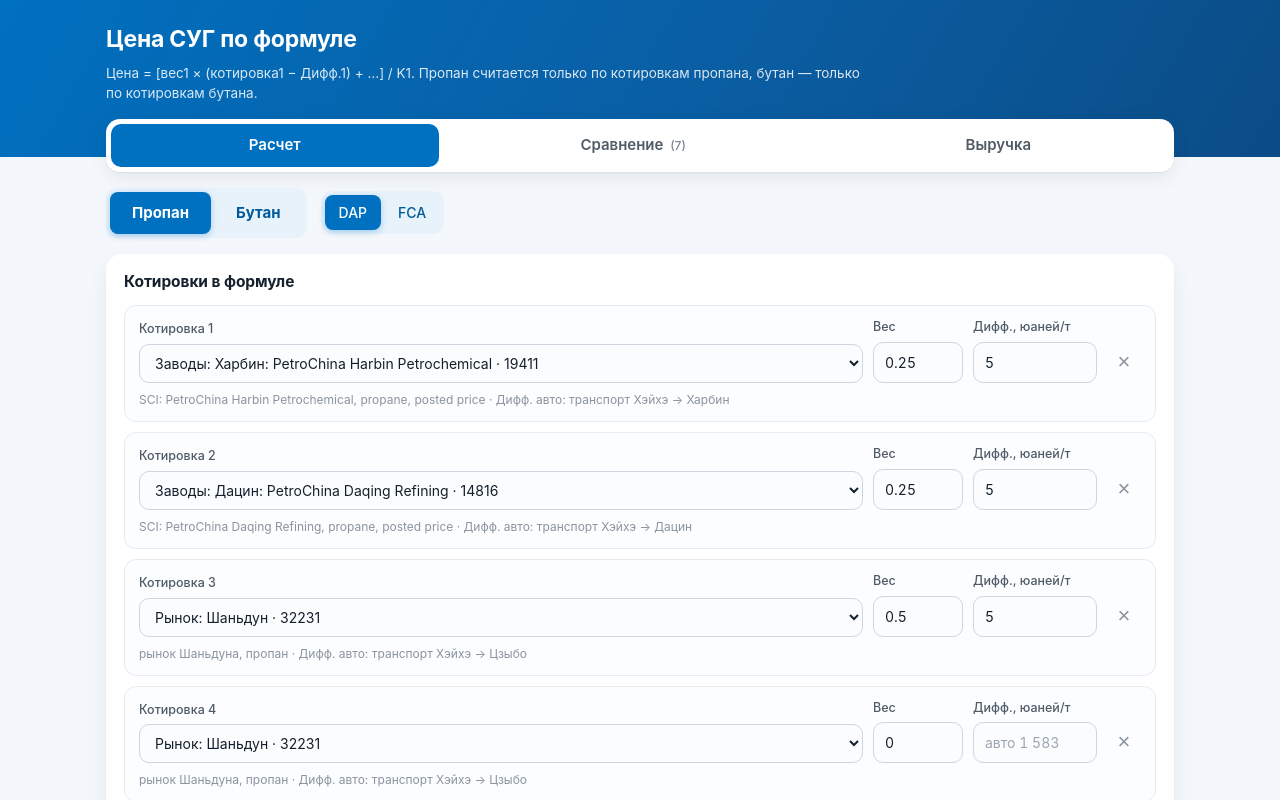
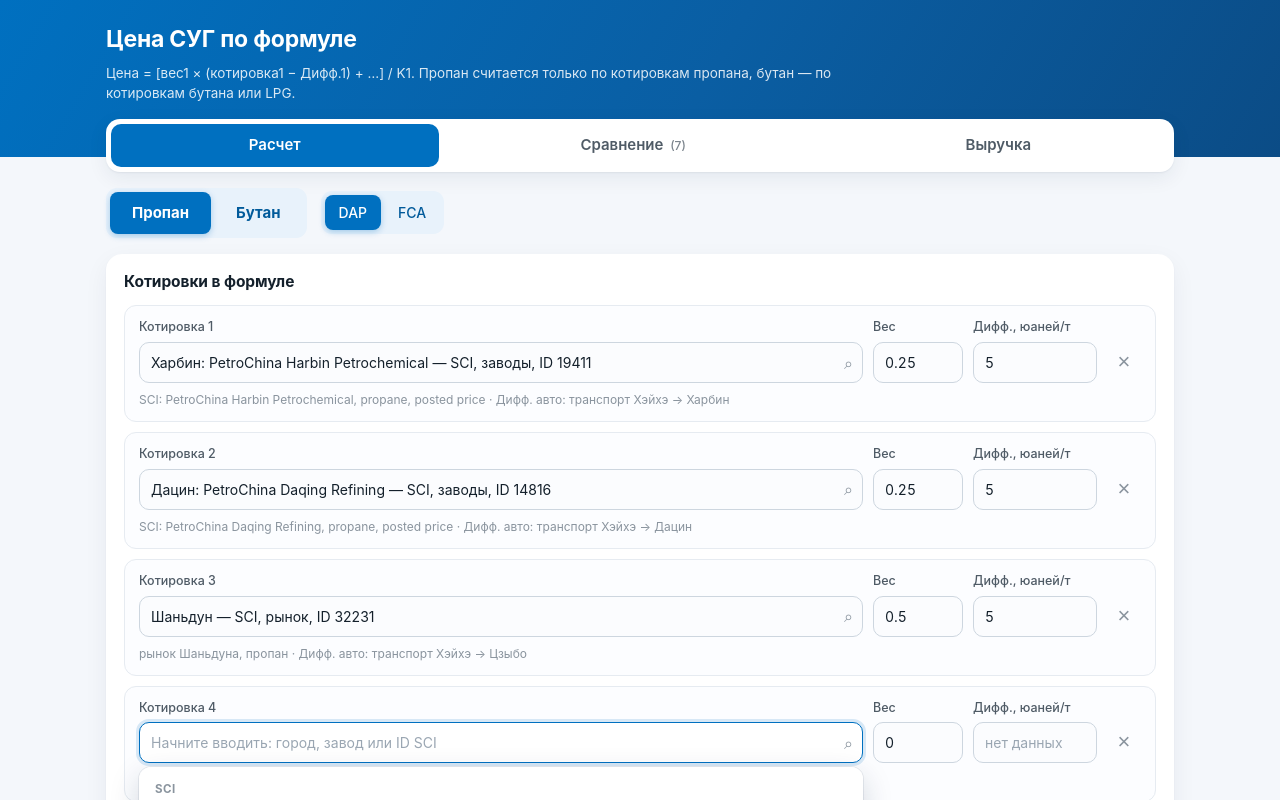
Before and after one commit to gas-econometrics/lpg_calc, a plain HTML site: page index.html in a window 1280 px wide. Both pictures are taken after typing "5", "5", "5" into the empty fields and a click on the button "+ котировка". Shown: the top 800 px of the page. Drawn offline with Linux system fonts and the light colour scheme.

Commit message:
Add files via upload

```diff
--- a/index.html
+++ b/index.html
@@ -41,6 +41,17 @@ input[type=number] { font-variant-numeric: tabular-nums; }
 .comp { display: grid; grid-template-columns: minmax(0, 1fr) 90px 124px 34px; gap: 8px 10px; align-items: end; padding: 12px 14px; margin-bottom: 10px; border: 1px solid var(--grid); border-radius: 12px; background: #fcfdff; }
 .comp select { width: 100%; }
 .comp input { width: 100%; }
+.combo { position: relative; }
+.combo input { width: 100%; padding-right: 30px; }
+.combo::after { content: "⌕"; position: absolute; right: 10px; top: 50%; transform: translateY(-50%); color: var(--muted); pointer-events: none; font-size: 16px; }
+.dd { position: absolute; z-index: 30; left: 0; right: 0; top: calc(100% + 4px); max-height: 320px; overflow-y: auto; background: #fff; border-radius: 12px; box-shadow: 0 10px 30px rgba(16,40,70,0.18), 0 0 0 1px rgba(16,40,70,0.08); padding: 6px; }
+.dd[hidden] { display: none; }
+.dd .g { font-size: 11.5px; font-weight: 700; color: var(--muted); text-transform: uppercase; letter-spacing: .04em; padding: 8px 10px 4px; }
+.dd .o { padding: 8px 10px; border-radius: 8px; cursor: pointer; font-size: 14px; line-height: 1.3; }
+.dd .o small { display: block; color: var(--muted); font-size: 12px; margin-top: 2px; }
+.dd .o.on, .dd .o:hover { background: var(--blue-l); }
+.dd .o mark { background: #fff1a8; color: inherit; border-radius: 2px; }
+.dd .none { padding: 10px; color: var(--muted); font-size: 13px; }
 .comp .x { border: 0; background: transparent; color: var(--muted); font-size: 22px; cursor: pointer; padding: 0 0 8px; border-radius: 8px; }
 .comp .x:hover { color: var(--warn); }
 .comp .info { grid-column: 1 / -1; font-size: 12px; color: var(--muted); }
@@ -119,7 +130,7 @@ footer p { margin: 0 0 4px; }
 <body>
 <div class="hero"><div class="in">
   <h1>Цена СУГ по формуле</h1>
-  <div class="sub">Цена = [вес1 × (котировка1 − Дифф.1) + …] / K1. Пропан считается только по котировкам пропана, бутан — только по котировкам бутана.</div>
+  <div class="sub">Цена = [вес1 × (котировка1 − Дифф.1) + …] / K1. Пропан считается только по котировкам пропана, бутан — по котировкам бутана или LPG.</div>
 </div></div>
 <div class="wrap">
 
@@ -203,21 +214,45 @@ const $ = id => document.getElementById(id);
 const fmt = (v, d = 0) => v == null || !isFinite(v) ? '—' : v.toLocaleString('ru-RU', { minimumFractionDigits: d, maximumFractionDigits: d });
 const esc = s => String(s).replace(/&/g, '&amp;').replace(/</g, '&lt;').replace(/"/g, '&quot;');
 const SRCORD = ['SCI', 'Oilchem', 'Argus AFEI'];
+const ALLOW = { p: ['пропан'], b: ['бутан', 'LPG'] };
+const norm = t => String(t || '').toLowerCase().replace(/\u0451/g, 'е');
 function qlabel(c) {
-  const id = c.src === 'SCI' && /^\d+$/.test(c.id) ? ` · ${c.id}` : '';
-  return c.src === 'Argus AFEI' ? `AFEI ${c.prod} (CFR, до растаможки)` : `${c.typ === 'Market' ? 'Рынок' : 'Заводы'}: ${c.point}${id}`;
+  if (c.src === 'Argus AFEI') return `AFEI ${c.prod} — CFR Дальний Восток, до растаможки`;
+  const sid = c.src === 'SCI' && /^\d+$/.test(c.id) ? `, ID ${c.id}` : '';
+  const pre = { LPG: 'LPG: ', 'бутан': 'Бутан: ' }[c.prod] || '';
+  const m = /среднее по заводам \((\d+)\)/.exec(c.desc || '');
+  const avg = m ? `, среднее по ${m[1]} ${m[1] === '1' ? 'заводу' : 'заводам'}` : '';
+  return `${pre}${c.point} — ${c.src}, ${c.typ === 'Market' ? 'рынок' : 'заводы'}${avg}${sid}`;
 }
-function options(p, cur) {
-  return SRCORD.map(src => {
-    const items = CAT.filter(c => c.src === src && c.prod === PN[p]).sort((a, b) => (a.typ === b.typ ? 0 : a.typ === 'Market' ? -1 : 1) || a.point.localeCompare(b.point, 'ru'));
-    if (!items.length) return '';
-    return `<optgroup label="${src === 'Argus AFEI' ? 'Argus' : src}">` + items.map(c => `<option value="${c.id}"${c.id === cur ? ' selected' : ''}>${esc(qlabel(c))}</option>`).join('') + '</optgroup>';
-  }).join('');
+function quotesFor(p) {
+  return CAT.filter(c => ALLOW[p].includes(c.prod)).sort((a, b) => (ALLOW[p].indexOf(a.prod) - ALLOW[p].indexOf(b.prod)) || (SRCORD.indexOf(a.src) - SRCORD.indexOf(b.src)) || ((a.typ === 'Market' ? 0 : 1) - (b.typ === 'Market' ? 0 : 1)) || a.point.localeCompare(b.point, 'ru'));
+}
+const hay = c => norm(`${qlabel(c)} ${c.desc || ''} ${c.prov || ''} ${c.id} ${c.src === 'Argus AFEI' ? 'afei argus cfr' : ''}`);
+function hl(text, toks) { let t = esc(text); toks.forEach(k => { if (!k) return; const i = norm(t).indexOf(k); if (i >= 0) t = t.slice(0, i) + '<mark>' + t.slice(i, i + k.length) + '</mark>' + t.slice(i + k.length); }); return t; }
+function openDD(inp) {
+  const p = state.prod, toks = norm(inp.value).split(/\s+/).filter(x => x);
+  const curLabel = BYID[state.comps[+inp.dataset.i].id] ? qlabel(BYID[state.comps[+inp.dataset.i].id]) : '';
+  const all = quotesFor(p), list = (inp.dataset.typed === '1' && toks.length) ? all.filter(c => toks.every(k => hay(c).includes(k))) : all;
+  const dd = inp.parentNode.querySelector('.dd');
+  if (!list.length) { dd.innerHTML = '<div class="none">Ничего не найдено. Попробуйте город, завод или номер SCI.</div>'; dd.hidden = false; return; }
+  let h = '', grp = '';
+  list.slice(0, 80).forEach((c, k) => {
+    const g = `${c.prod === 'LPG' ? 'LPG · ' : ''}${c.src === 'Argus AFEI' ? 'Argus' : c.src}`;
+    if (g !== grp) { h += `<div class="g">${g}</div>`; grp = g; }
+    h += `<div class="o${k === 0 && inp.dataset.typed === '1' ? ' on' : ''}${qlabel(c) === curLabel ? ' on' : ''}" data-id="${c.id}">${hl(qlabel(c), toks)}<small>${esc(c.desc || '')}</small></div>`;
+  });
+  if (list.length > 80) h += `<div class="none">Показаны 80 из ${list.length} — уточните поиск.</div>`;
+  dd.innerHTML = h; dd.hidden = false;
+  dd.querySelectorAll('.o').forEach(o => o.addEventListener('pointerdown', e => { e.preventDefault(); pick(inp, o.dataset.id); }));
+}
+function pick(inp, id) {
+  const cp = state.comps[+inp.dataset.i]; cp.id = id; cp.diff = BYID[id] && BYID[id].src === 'Argus AFEI' ? 0 : null;
+  inp.blur(); render();
 }
 function shortName(id) {
   const c = BYID[id]; if (!c) return '?';
   if (c.src === 'Argus AFEI') return 'AFEI';
-  const pt = c.point.split(':')[0];
+  const pt = (c.prod === 'LPG' ? 'LPG ' : '') + c.point.split(':')[0];
   return c.src === 'SCI' && /^\d+$/.test(c.id) ? `SCI ${c.id} (${pt})` : `${c.src} ${c.typ === 'Market' ? 'рынок' : 'заводы'} ${pt}`;
 }
 const OIL = (typ, prod, point) => (CAT.find(c => c.src === 'Oilchem' && c.typ === typ && c.prod === prod && c.point === point) || {}).id;
@@ -288,26 +323,36 @@ function syncInputs() { $('duty').value = state.duty; $('vat').value = state.vat
 
 function drawComps() {
   $('comps').innerHTML = state.comps.map((cp, i) => {
-    const c = BYID[cp.id] || {}, auto = autoDiff(cp.id, state);
-    const where = c.src === 'Argus AFEI' ? 'пункта нет — Дифф. впишите сами (по умолчанию 0)' : `Дифф. авто: транспорт Хэйхэ → ${c.prov === 'Шаньдун' ? (state.sdpt.startsWith('Цзыбо') ? 'Цзыбо' : 'Циндао') : c.tp}`;
+    const c = BYID[cp.id] || {}, auto = cp.id ? autoDiff(cp.id, state) : null;
+    const where = !cp.id ? 'выберите котировку' : c.src === 'Argus AFEI' ? 'пункта нет — Дифф. впишите сами (по умолчанию 0)' : `Дифф. авто: транспорт Хэйхэ → ${c.prov === 'Шаньдун' ? (state.sdpt.startsWith('Цзыбо') ? 'Цзыбо' : 'Циндао') : c.tp}`;
     return `<div class="comp">
-      <div class="qfield"><span class="lbl">Котировка ${i + 1}</span><select data-i="${i}" data-k="id">${options(state.prod, cp.id)}</select></div>
+      <div class="qfield"><span class="lbl">Котировка ${i + 1}</span><div class="combo"><input type="text" class="qin" data-i="${i}" value="${esc(c.id ? qlabel(c) : '')}" placeholder="Начните вводить: город, завод или ID SCI" autocomplete="off" spellcheck="false"><div class="dd" hidden></div></div></div>
       <div class="wfield"><span class="lbl">Вес</span><input type="number" step="0.05" min="0" max="1" data-i="${i}" data-k="w" value="${cp.w}" inputmode="decimal"></div>
       <div class="dfield"><span class="lbl">Дифф., юаней/т</span><input type="number" step="10" data-i="${i}" data-k="diff" value="${cp.diff != null ? cp.diff : ''}" placeholder="${auto == null ? 'нет данных' : 'авто ' + fmt(auto)}" inputmode="decimal"></div>
       <button class="x" data-del="${i}" title="Убрать">×</button>
       <div class="info">${esc(c.desc || '')}${c.desc ? ' · ' : ''}${where}</div></div>`;
   }).join('');
-  $('comps').querySelectorAll('select, input').forEach(el => el.onchange = () => {
+  $('comps').querySelectorAll('input.qin').forEach(inp => {
+    inp.addEventListener('focus', () => { inp.dataset.typed = '0'; inp.select(); openDD(inp); });
+    inp.addEventListener('input', () => { inp.dataset.typed = '1'; openDD(inp); });
+    inp.addEventListener('keydown', e => {
+      const dd = inp.parentNode.querySelector('.dd'), os = [...dd.querySelectorAll('.o')]; let k = os.findIndex(o => o.classList.contains('on'));
+      if (e.key === 'ArrowDown' || e.key === 'ArrowUp') { e.preventDefault(); os.forEach(o => o.classList.remove('on')); k = Math.max(0, Math.min(os.length - 1, k + (e.key === 'ArrowDown' ? 1 : -1))); if (os[k]) { os[k].classList.add('on'); os[k].scrollIntoView({ block: 'nearest' }); } }
+      else if (e.key === 'Enter') { e.preventDefault(); const o = os[k >= 0 ? k : 0]; if (o) pick(inp, o.dataset.id); }
+      else if (e.key === 'Escape') { inp.blur(); }
+    });
+    inp.addEventListener('blur', () => { setTimeout(() => { const dd = inp.parentNode && inp.parentNode.querySelector('.dd'); if (dd) dd.hidden = true; const c = BYID[state.comps[+inp.dataset.i].id]; inp.value = c ? qlabel(c) : ''; }, 120); });
+  });
+  $('comps').querySelectorAll('input:not(.qin)').forEach(el => el.onchange = () => {
     const cp = state.comps[+el.dataset.i], k = el.dataset.k;
-    if (k === 'id') { cp.id = el.value; cp.diff = BYID[cp.id] && BYID[cp.id].src === 'Argus AFEI' ? 0 : null; }
-    else if (k === 'w') cp.w = +el.value || 0;
+    if (k === 'w') cp.w = +el.value || 0;
     else cp.diff = el.value === '' ? null : +el.value;
     render();
   });
   $('comps').querySelectorAll('button[data-del]').forEach(b => b.onclick = () => { state.comps.splice(+b.dataset.del, 1); render(); });
   $('addc').style.display = state.comps.length >= 4 ? 'none' : '';
 }
-$('addc').onclick = () => { const first = CAT.find(c => c.src === 'SCI' && c.prod === PN[state.prod]); state.comps.push({ id: first.id, w: 0, diff: null }); render(); };
+$('addc').onclick = () => { state.comps.push({ id: '', w: 0, diff: null }); render(); const ins = $('comps').querySelectorAll('input.qin'); ins[ins.length - 1].focus(); };
 
 function lineChart(svgId, legId, series, W, H) {
   const ml = 46, mr = 10, mt = 14, mb = 26;
```
